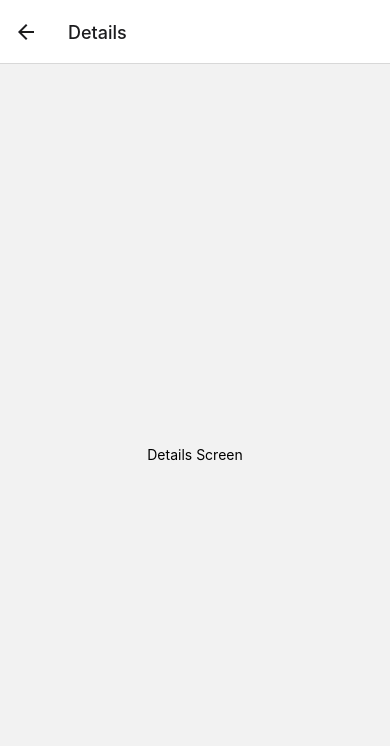
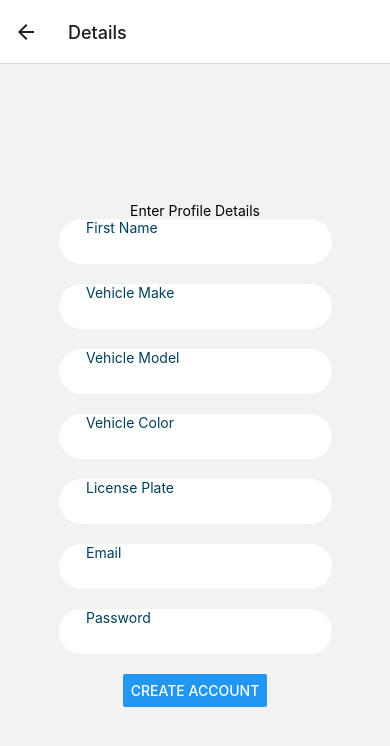
Before and after one commit to joantubungbanua/ParkHobokenApp, a React Native app in the folder park-hoboken/: screen / in a window 390 px wide. Both pictures are taken after a click on the button "LOGIN". Shown: the top 746 px of the page. Built offline with nearby package versions, Linux system fonts and the light colour scheme.

Commit message:
added details page

```diff
--- a/park-hoboken/App.js
+++ b/park-hoboken/App.js
@@ -16,7 +16,6 @@ function HomeScreen({ navigation }) {
   const [password, setPassword] = useState('');
   return (
     <View style={{ flex: 1, alignItems: 'center', justifyContent: 'center' }}>
-      <Image source={{uri:'./assets/logo.JPG'}}/>
       <View style={styles.inputView}>
         <TextInput
           placeholder="Email."
@@ -51,10 +50,68 @@ function HomeScreen({ navigation }) {
   );
 }
 
-function DetailsScreen() {
+function DetailsScreen({ navigation }) {
   return (
     <View style={{ flex: 1, alignItems: 'center', justifyContent: 'center' }}>
-      <Text>Details Screen</Text>
+      <Text>Enter Profile Details</Text>
+      {/* First name */}
+      <View style={styles.inputView}>
+        <TextInput
+          placeholder="First Name"
+          placeholderTextColor="#003f5c"
+          onChangeText={(first_name) => setFirst_Name(first_name)}
+        />
+      </View>
+      {/* Car Make/Model/Color */}
+      <View style={styles.inputView}>
+        <TextInput
+          placeholder="Vehicle Make"
+          placeholderTextColor="#003f5c"
+          onChangeText={(make) => setFirst_Name(make)}
+        />
+      </View>
+      <View style={styles.inputView}>
+        <TextInput
+          placeholder="Vehicle Model"
+          placeholderTextColor="#003f5c"
+          onChangeText={(model) => setFirst_Name(model)}
+        />
+      </View>
+      <View style={styles.inputView}>
+        <TextInput
+          placeholder="Vehicle Color"
+          placeholderTextColor="#003f5c"
+          onChangeText={(color) => setFirst_Name(color)}
+        />
+      </View>
+      {/* License Plate */}
+      <View style={styles.inputView}>
+        <TextInput
+          placeholder="License Plate"
+          placeholderTextColor="#003f5c"
+          onChangeText={(license) => setFirst_Name(license)}
+        />
+      </View>
+      {/* Email/Password */}
+      <View style={styles.inputView}>
+        <TextInput
+          placeholder="Email"
+          placeholderTextColor="#003f5c"
+          onChangeText={(create_email) => setFirst_Name(create_email)}
+        />
+      </View>
+      <View style={styles.inputView}>
+        <TextInput
+          placeholder="Password"
+          placeholderTextColor="#003f5c"
+          onChangeText={(password) => setFirst_Name(password)}
+        />
+      </View>
+
+      <Button
+      title="Create Account"
+      onPress={() => navigation.navigate('ParkHoboken')}
+      />
     </View>
   );
 }
```
